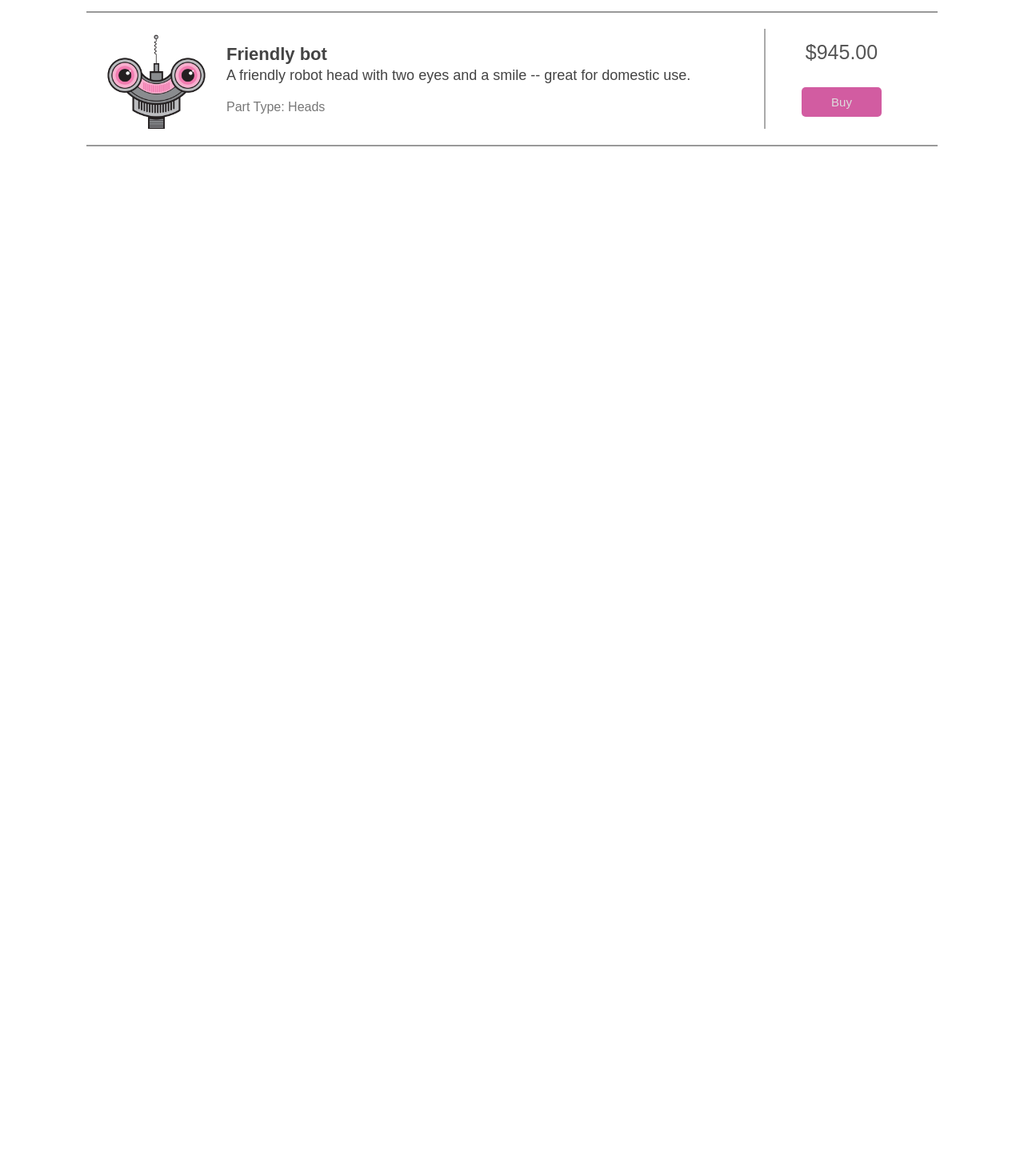
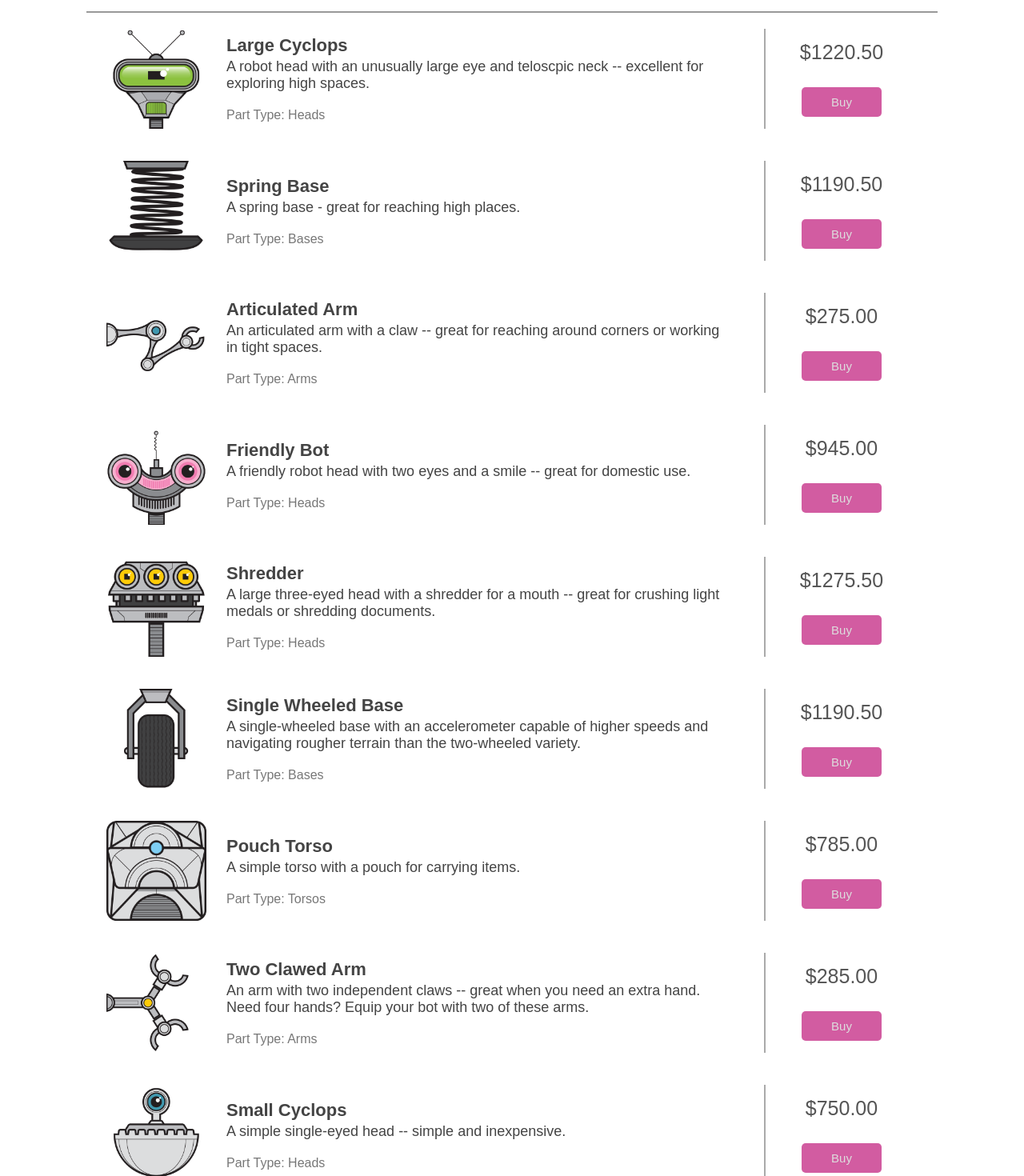
Before and after one commit to marco19972015/angFundamentals, an Angular app: page / in a window 1280 px wide. Shown: the part 160-1630 px from the top of the page at 80% size. Before the commit the page ends 800 px from the top, so only its background shows below. Built offline with nearby package versions, Linux system fonts and the light colour scheme.

Commit message:
Handling Null values with the Safe Navigation Operator

```diff
--- a/src/app/catalog/catalog.component.html
+++ b/src/app/catalog/catalog.component.html
@@ -1,25 +1,25 @@
 <div class="container">
-    <div class="filters">
-      <a class="button">Heads</a>
-      <a class="button">Arms</a>
-      <a class="button">Torsos</a>
-      <a class="button">Bases</a>
-      <a class="button">All</a>
+    <div class="filters" >
+      <a class="button" (click)="filter = 'Heads'">Heads</a>
+      <a class="button" (click)="filter = 'Arms'">Arms</a>
+      <a class="button" (click)="filter = 'Torsos'">Torsos</a>
+      <a class="button" (click)="filter = 'Bases'">Bases</a>
+      <a class="button" (click)="filter = ''">All</a>
     </div>
 
     <ul class="products">
       <li class="product-item">
-        <div class="product">
+        <div class="product" *ngFor="let product of getFilteredProducts()">
           <div class="product-details">
-            <img src="{{ '/assets/images/robot-parts/' + product.imageName }}" [alt]="product.name" />
+            <img [src]="getImageUrl(product)" [alt]="product?.name" />
             <div class="product-info">
-              <div class="name">{{ product.name }}</div>
-              <div class="description">{{ product.description }}</div>
-              <div class="category">Part Type: {{ product.category }}</div>
+              <div class="name">{{ product?.name }}</div>
+              <div class="description">{{ product?.description }}</div>
+              <div class="category">Part Type: {{ product?.category }}</div>
             </div>
           </div>
           <div class="price">
-            <div>${{ product.price.toFixed(2)}}</div>
+            <div>${{ product?.price.toFixed(2)}}</div>
             <button class="cta">Buy</button>
           </div>
         </div>
--- a/src/app/catalog/catalog.component.ts
+++ b/src/app/catalog/catalog.component.ts
@@ -7,19 +7,195 @@
   styleUrls: ['./catalog.component.css']
 })
 export class CatalogComponent {
-
-  product: IProduct
+  products: any[];
+  filter: string = '';
 
   constructor(){
-    this.product = {
+    this.products = [
+      {
+        id: 1,
+        description:
+          "A robot head with an unusually large eye and teloscpic neck -- excellent for exploring high spaces.",
+        name: "Large Cyclops",
+        imageName: "head-big-eye.png",
+        category: "Heads",
+        price: 1220.5,
+        discount: 0.2,
+      },
+      {
+        id: 17,
+        description: "A spring base - great for reaching high places.",
+        name: "Spring Base",
+        imageName: "base-spring.png",
+        category: "Bases",
+        price: 1190.5,
+        discount: 0,
+      },
+      {
+        id: 6,
+        description:
+          "An articulated arm with a claw -- great for reaching around corners or working in tight spaces.",
+        name: "Articulated Arm",
+        imageName: "arm-articulated-claw.png",
+        category: "Arms",
+        price: 275,
+        discount: 0,
+      },
+      {
         id: 2,
         description:
           "A friendly robot head with two eyes and a smile -- great for domestic use.",
-      name: "Friendly bot",
+        name: "Friendly Bot",
         imageName: "head-friendly.png",
         category: "Heads",
         price: 945.0,
         discount: 0.2,
+      },
+      {
+        id: 3,
+        description:
+          "A large three-eyed head with a shredder for a mouth -- great for crushing light medals or shredding documents.",
+        name: "Shredder",
+        imageName: "head-shredder.png",
+        category: "Heads",
+        price: 1275.5,
+        discount: 0,
+      },
+      {
+        id: 16,
+        description:
+          "A single-wheeled base with an accelerometer capable of higher speeds and navigating rougher terrain than the two-wheeled variety.",
+        name: "Single Wheeled Base",
+        imageName: "base-single-wheel.png",
+        category: "Bases",
+        price: 1190.5,
+        discount: 0.1,
+      },
+      {
+        id: 13,
+        description: "A simple torso with a pouch for carrying items.",
+        name: "Pouch Torso",
+        imageName: "torso-pouch.png",
+        category: "Torsos",
+        price: 785,
+        discount: 0,
+      },
+      {
+        id: 7,
+        description:
+          "An arm with two independent claws -- great when you need an extra hand. Need four hands? Equip your bot with two of these arms.",
+        name: "Two Clawed Arm",
+        imageName: "arm-dual-claw.png",
+        category: "Arms",
+        price: 285,
+        discount: 0,
+      },
+
+      {
+        id: 4,
+        description: "A simple single-eyed head -- simple and inexpensive.",
+        name: "Small Cyclops",
+        imageName: "head-single-eye.png",
+        category: "Heads",
+        price: 750.0,
+        discount: 0,
+      },
+      {
+        id: 9,
+        description:
+          "An arm with a propeller -- good for propulsion or as a cooling fan.",
+        name: "Propeller Arm",
+        imageName: "arm-propeller.png",
+        category: "Arms",
+        price: 230,
+        discount: 0.1,
+      },
+      {
+        id: 15,
+        description: "A rocket base capable of high speed, controlled flight.",
+        name: "Rocket Base",
+        imageName: "base-rocket.png",
+        category: "Bases",
+        price: 1520.5,
+        discount: 0,
+      },
+      {
+        id: 10,
+        description: "A short and stubby arm with a claw -- simple, but cheap.",
+        name: "Stubby Claw Arm",
+        imageName: "arm-stubby-claw.png",
+        category: "Arms",
+        price: 125,
+        discount: 0,
+      },
+      {
+        id: 11,
+        description:
+          "A torso that can bend slightly at the waist and equiped with a heat guage.",
+        name: "Flexible Gauged Torso",
+        imageName: "torso-flexible-gauged.png",
+        category: "Torsos",
+        price: 1575,
+        discount: 0,
+      },
+      {
+        id: 14,
+        description: "A two wheeled base with an accelerometer for stability.",
+        name: "Double Wheeled Base",
+        imageName: "base-double-wheel.png",
+        category: "Bases",
+        price: 895,
+        discount: 0,
+      },
+      {
+        id: 5,
+        description:
+          "A robot head with three oscillating eyes -- excellent for surveillance.",
+        name: "Surveillance",
+        imageName: "head-surveillance.png",
+        category: "Heads",
+        price: 1255.5,
+        discount: 0,
+      },
+      {
+        id: 8,
+        description: "A telescoping arm with a grabber.",
+        name: "Grabber Arm",
+        imageName: "arm-grabber.png",
+        category: "Arms",
+        price: 205.5,
+        discount: 0,
+      },
+      {
+        id: 12,
+        description: "A less flexible torso with a battery gauge.",
+        name: "Gauged Torso",
+        imageName: "torso-gauged.png",
+        category: "Torsos",
+        price: 1385,
+        discount: 0,
+      },
+      {
+        id: 18,
+        description:
+          "An inexpensive three-wheeled base. only capable of slow speeds and can only function on smooth surfaces.",
+        name: "Triple Wheeled Base",
+        imageName: "base-triple-wheel.png",
+        category: "Bases",
+        price: 700.5,
+        discount: 0,
+      },
+    ];
+  }
+
+  getImageUrl(product: IProduct) {
+    if (!product) return '';
+    return '/assets/images/robot-parts/' + product.imageName
+  }
+
+  getFilteredProducts() {
+    return this.filter === ''
+    ? this.products
+    : this.products.filter((product: any) => product.category === this.filter);
   }
 }
-}
```
Lines whose indentation alone changed are shown as unchanged.
